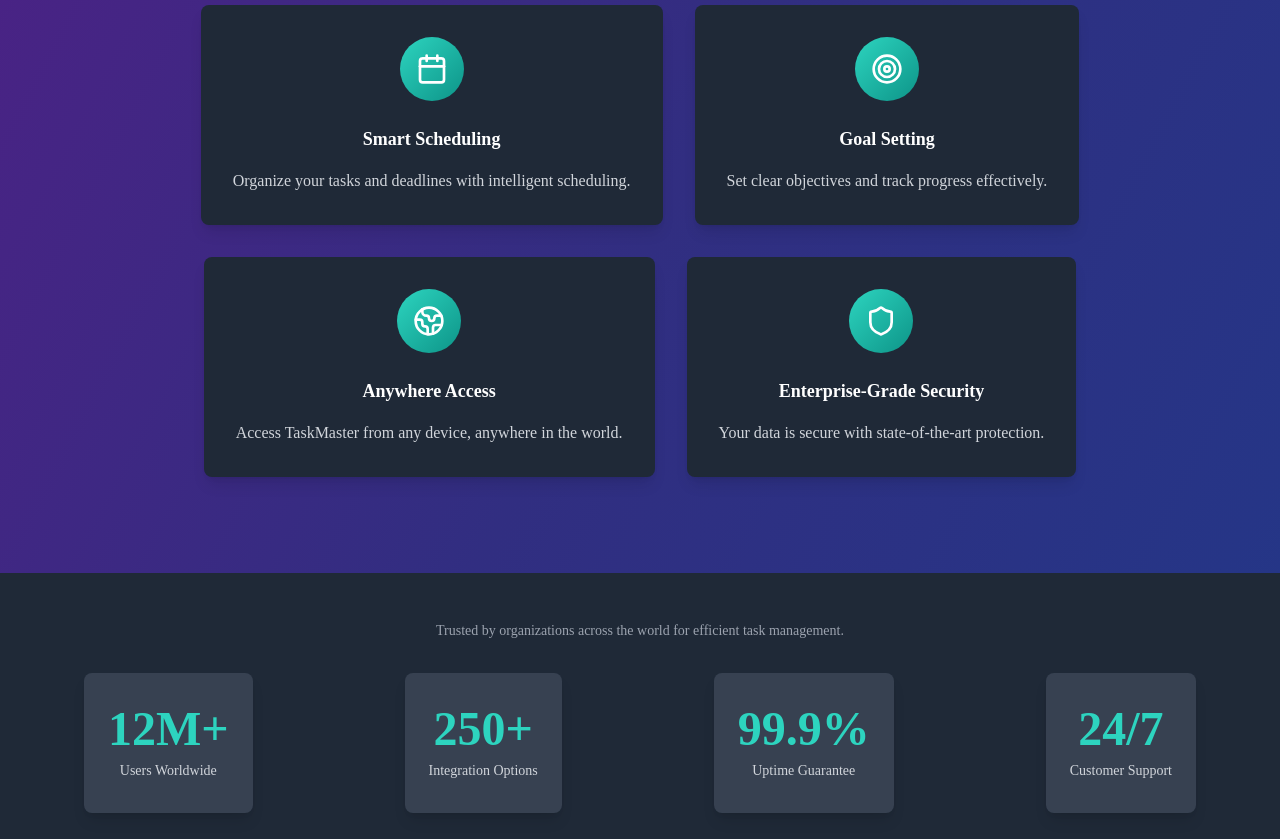
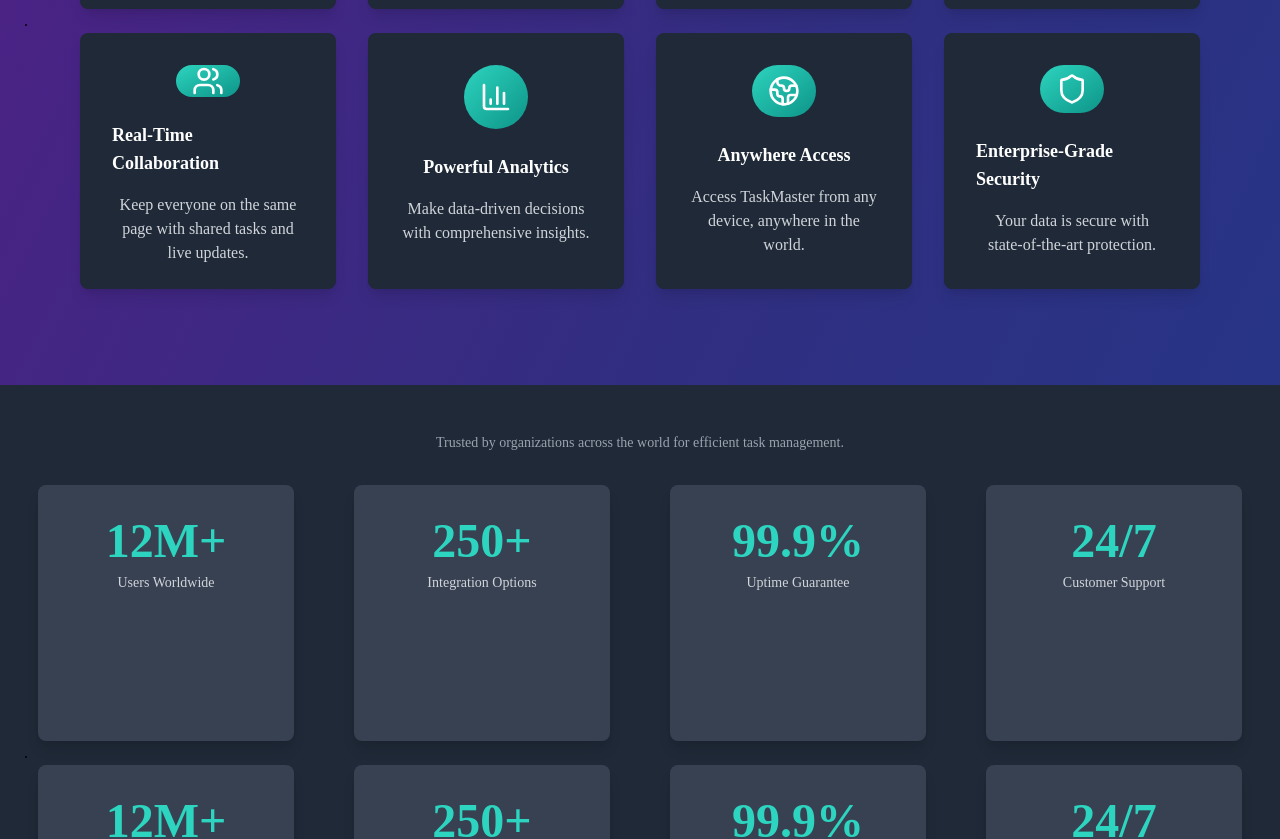
Before and after one commit to davyken/Dtodo, a React (Vite) app: page / in a window 1280 px wide. Shown: the part 959-1798 px from the top of the page. Built offline with nearby package versions, Linux system fonts and the light colour scheme.

Commit message:
modified landing page

```diff
--- a/package.json
+++ b/package.json
@@ -1,5 +1,5 @@
 {
-  "name": "uptrack",
+  "name": "dtodo",
   "private": true,
   "version": "0.0.0",
   "type": "module",
--- a/src/Components/VerifyEmails.jsx
+++ b/src/Components/VerifyEmails.jsx
@@ -1,5 +1,5 @@
 import React from 'react';
-import Footer from './Footer';
+// import Footer from './Footer';
 
 const VerifyEmails = () => {
   return (
@@ -12,7 +12,7 @@ const VerifyEmails = () => {
         Please check your inbox and click the link to verify your email. It expires in an hour.
       </h2>
     </div>
-    <Footer/>
+    {/* <Footer/> */}
     </>
   );
 };
--- a/src/Pages/HomePage/Home.jsx
+++ b/src/Pages/HomePage/Home.jsx
@@ -25,18 +25,18 @@ const FeatureCard = ({ icon: Icon, title, description }) => (
     initial={{ opacity: 0, scale: 0.9 }}
     whileInView={{ opacity: 1, scale: 1 }}
     viewport={{ once: true }}
-    className="flex flex-col items-center bg-gray-800 rounded-lg shadow-lg p-8 hover:scale-105 transition-all"
+    className="flex flex-col items-center bg-gray-800 rounded-lg shadow-lg p-8 hover:scale-105 transition-all w-64 h-64" // Set width and height
   >
     <div className="w-16 h-16 rounded-full bg-gradient-to-br from-teal-400 to-teal-600 flex items-center justify-center mb-6">
       <Icon className="w-8 h-8 text-white" />
     </div>
     <h3 className="text-lg font-semibold text-white mb-4">{title}</h3>
-    <p className="text-gray-300">{description}</p>
+    <p className="text-gray-300 text-center">{description}</p> {/* Center text */}
   </motion.div>
 );
 
 const StatCard = ({ number, label }) => (
-  <div className="flex flex-col items-center text-center py-8 px-6 rounded-lg bg-gray-700 shadow-lg">
+  <div className="flex flex-col items-center text-center py-8 px-6 rounded-lg bg-gray-700 shadow-lg w-64 h-64"> {/* Set width and height */}
     <div className="text-5xl font-bold text-teal-400 mb-2">{number}</div>
     <div className="text-gray-300 text-sm">{label}</div>
   </div>
@@ -124,6 +124,32 @@ export default function Home() {
             title="Goal Setting"
             description="Set clear objectives and track progress effectively."
           />
+          {/* <FeatureCard
+            icon={Globe2}
+            title="Anywhere Access"
+            description="Access TaskMaster from any device, anywhere in the world."
+          />
+          <FeatureCard
+            icon={Shield}
+            title="Enterprise-Grade Security"
+            description="Your data is secure with state-of-the-art protection."
+          /> */}
+        </div>
+        <div>
+          <h1> .</h1>
+        </div>
+        <div className="flex flex-wrap justify-center gap-8">
+          <FeatureCard
+            icon={Users}
+            title="Real-Time Collaboration"
+            description="Keep everyone on the same page with shared tasks and live updates."
+          />
+          <FeatureCard
+            icon={BarChart3}
+            title="Powerful Analytics"
+            description="Make data-driven decisions with comprehensive insights."
+          />
+
           <FeatureCard
             icon={Globe2}
             title="Anywhere Access"
@@ -147,6 +173,15 @@ export default function Home() {
             <StatCard number="250+" label="Integration Options" />
             <StatCard number="99.9%" label="Uptime Guarantee" />
             <StatCard number="24/7" label="Customer Support" />
+
+          </div>
+          <div><p>.</p></div>
+          <div className="flex justify-around gap-8">
+            <StatCard number="12M+" label="Users Worldwide" />
+            <StatCard number="250+" label="Integration Options" />
+            <StatCard number="99.9%" label="Uptime Guarantee" />
+            <StatCard number="24/7" label="Customer Support" />
+
           </div>
         </div>
       </div>
```
